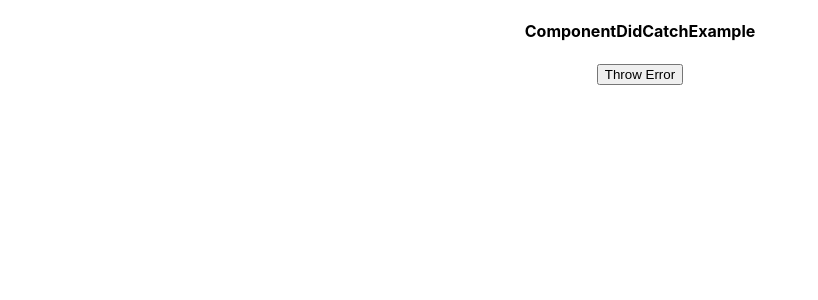
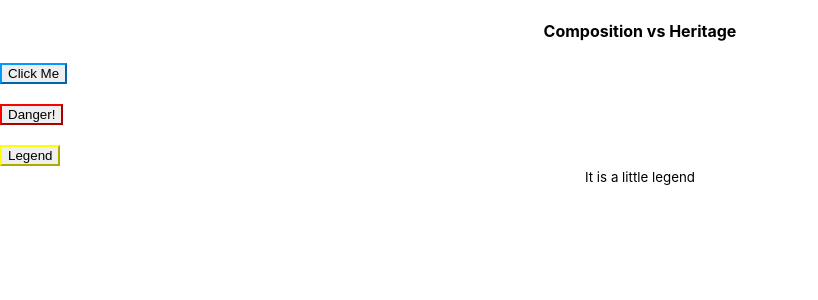
Before and after one commit to jamdominguez/React-Learning_ReactJS, a React (Create React App) app in the folder udemy-course/: page / in a window 1280 px wide. Shown: the top 300 px of the page, without its empty margins (0-818 px from the left). Built offline with nearby package versions, Linux system fonts and the light colour scheme.

Commit message:
Good Practices - Composition

```diff
--- a/udemy-course/src/App.js
+++ b/udemy-course/src/App.js
@@ -1,13 +1,47 @@
 import React, { Component} from 'react';
-import ComponentDidCatchExample from './sections/ComponentDidCatchExample'
 import './App.css';
 
+class Button extends Component {
+  render(){
+    return(
+      <button style={ {borderColor: this.props.borderColor, display: 'block'} } title={this.props.title}>
+        {this.props.label}
+      </button>
+    )
+  }
+}
+Button.defaultProps = {
+  borderColor: '#09f'
+}
+
+class ButtonDanger extends Component {
+  render() {
+    return(
+      <Button borderColor='red' label={this.props.label} />
+    )
+  }
+}
+
+class ButtonWithLegend extends Component {
+  render() {
+    return(
+      <div>
+      <Button borderColor={this.props.borderColor} label={this.props.label} />
+      <small> {this.props.legend} </small>
+      </div>
+    )
+  }
+}
+
 class App extends Component {
-  render(){
+  render() {
     //console.log('App - render');
     return (
       <div className="App">
-        <ComponentDidCatchExample />
+        <h4> Composition vs Heritage </h4>
+        <Button label='Click Me' /><br/>
+        <ButtonDanger label='Danger!' /><br/>
+        <ButtonWithLegend label='Legend' legend='It is a little legend' borderColor='Yellow'/>
       </div>
     );
   }
```
Also changed, not shown: 1 other file (tests, documents, lock files or other folders).
